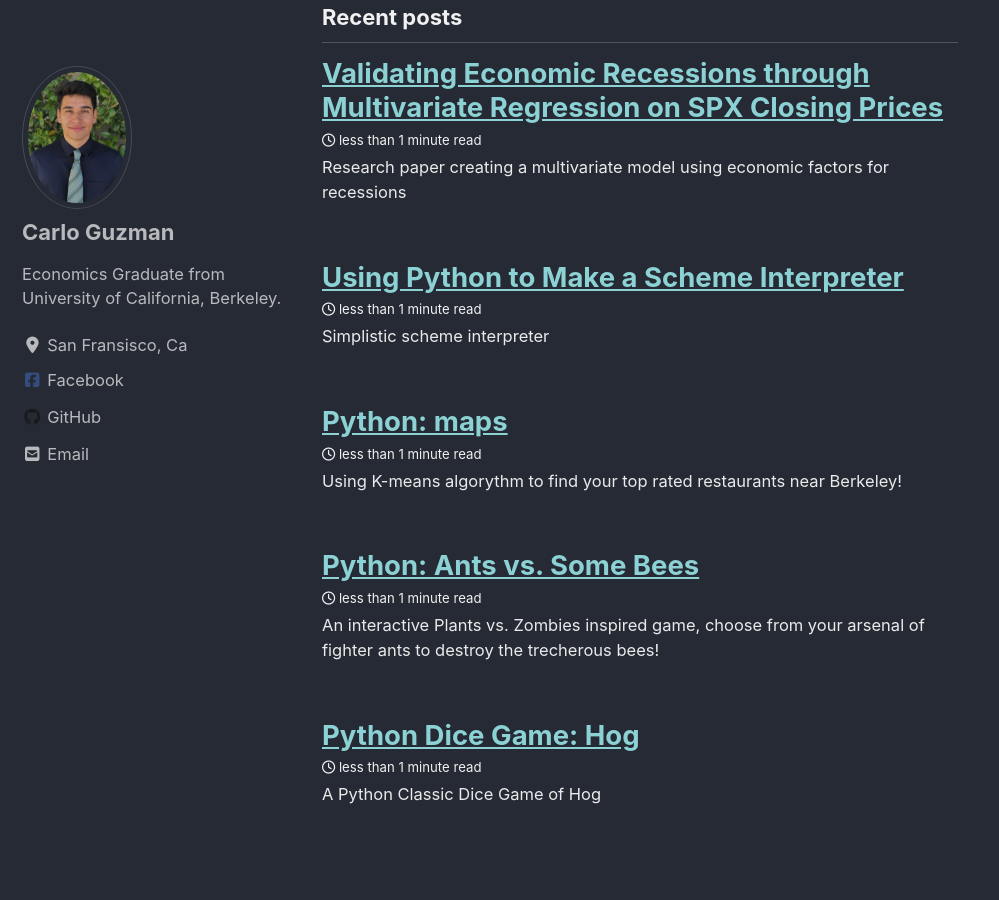
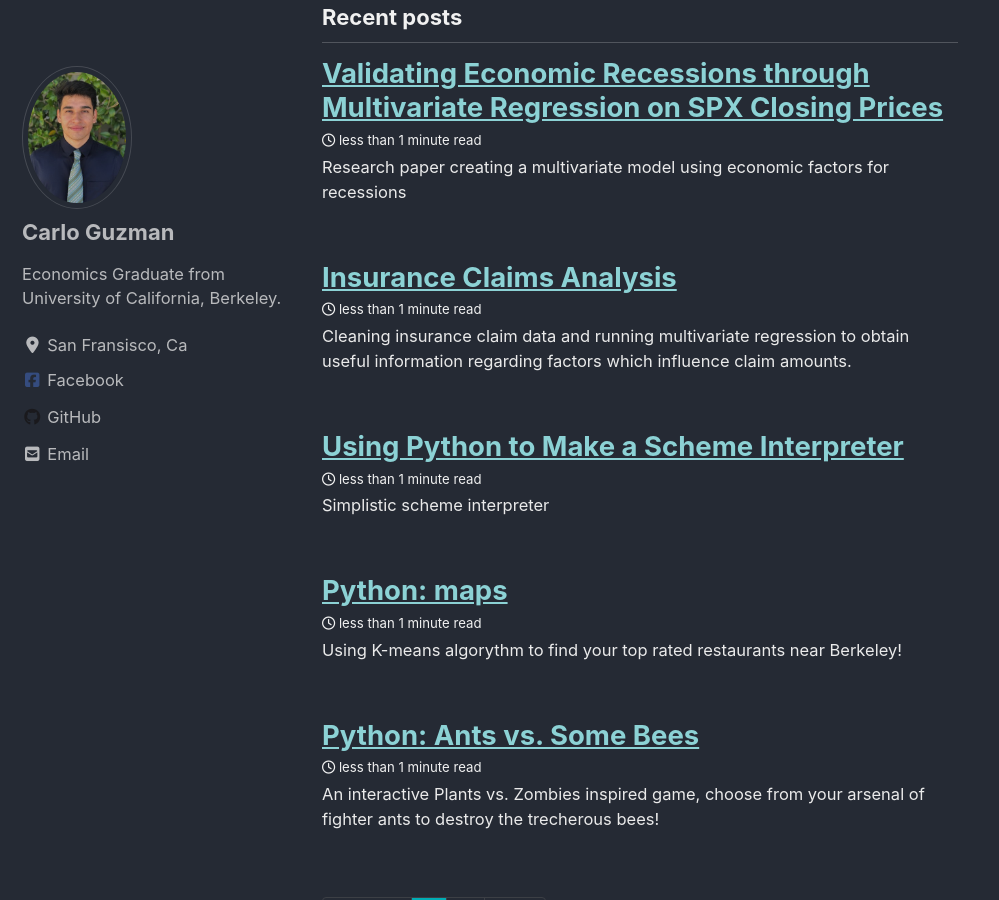
Before and after one commit to poptropicaman52/poptropicaman52.github.io, a Jekyll site: the page built from index.html, in a window 1280 px wide and 900 px high, scrolled down 523 px. Shown: the whole window, without its empty margins (0-999 px from the left). Built offline with Jekyll 4.4.1, drawn with Linux system fonts in a browser that asks for light colours; cached includes are drawn as plain includes; nearby versions of some CDN libraries; the list of posts is cut into pages by our own code.

Commit message:
adding actuary analysis

```diff
--- a/_pages/projects.md
+++ b/_pages/projects.md
@@ -23,3 +23,6 @@ A Cheerful list of all of my projects done in my Undergrad!
 
 ## Economics Research Paper
 [link](https://www.overleaf.com/read/rhfdrkgkzpzx)
+
+## Actuary Analysis in R
+[link](https://github.com/poptropicaman52/insurance-claims-analysis)
--- /dev/null
+++ b/_posts/2019-10-01-claims.md
@@ -0,0 +1,7 @@
+---
+title: "Insurance Claims Analysis"
+date: 2019-10-01
+excerpt: "Cleaning insurance claim data and running multivariate regression to obtain useful information regarding factors which influence claim amounts."
+---
+
+[link](https://github.com/poptropicaman52/insurance-claims-analysis)
```
